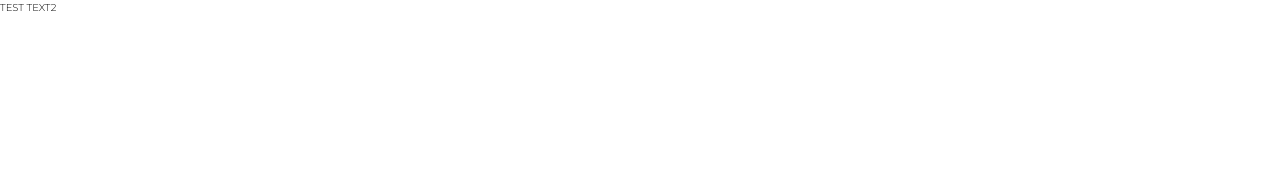
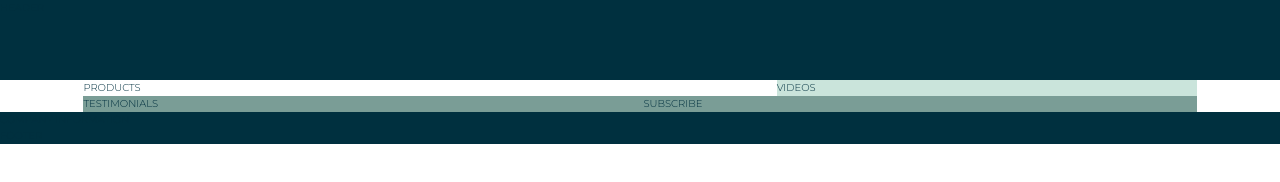
Before and after one commit to ewaldvveen/freeCodeCamp, a website: page 01 - Responsive Web Design/III - Build a Product Landing Page/index.html in a window 1280 px wide. Drawn offline with Linux system fonts and the light colour scheme.

Commit message:
Created the base grid lay-out for the page

```diff
--- a/01 - Responsive Web Design/III - Build a Product Landing Page/index.html
+++ b/01 - Responsive Web Design/III - Build a Product Landing Page/index.html
@@ -14,6 +14,26 @@
         <title>Futsal Webshop</title>
     </head>
     <body class="container">
-        TEST TEXT2
+        <div class="header">
+            HEADER
+        </div>
+        <div class="products">
+            PRODUCTS
+        </div>
+        <div class="videos">
+            VIDEOS
+        </div>
+        <div class="testimonials">
+            TESTIMONIALS
+        </div>
+        <div class="subscription">
+            SUBSCRIBE
+        </div>
+        <div class="company">
+            COMPANY INFORMATION
+        </div>
+        <div class="footer">
+            FOOTER
+        </div>
     </body>
 </html>
--- a/01 - Responsive Web Design/III - Build a Product Landing Page/sass/_base.scss
+++ b/01 - Responsive Web Design/III - Build a Product Landing Page/sass/_base.scss
@@ -1,8 +1,8 @@
 // COLOR VARIABLES
-$color-primary: '#cae4db';
-$color-secondary: '#dcae1d';
-$color-dark: '#00303f';
-$color-light: '#7a9d96';
+$color-primary:#7a9d96;
+$color-secondary: #dcae1d;
+$color-dark: #00303f;
+$color-light: #cae4db;
 
 // FONT VARIABLES
 $font-primary: 'Montserrat', sans-serif;
@@ -28,3 +28,9 @@ body {
     font-weight: 300;
     line-height: 1.6;
 }
+
+.container {
+    display: grid;
+    grid-template-rows: 10vh repeat(3, min-content);
+    grid-template-columns: [full-start] minmax(6rem, 1fr) [center-start] repeat(8, [col-start] minmax(min-content, 14rem) [col-end]) [center-end] minmax(6rem, 1fr) [full-end];
+}
--- /dev/null
+++ b/01 - Responsive Web Design/III - Build a Product Landing Page/sass/_company.scss
@@ -0,0 +1,4 @@
+.company {
+    background-color: $color-dark;
+    grid-column: full-start / full-end;
+}
--- a/01 - Responsive Web Design/III - Build a Product Landing Page/sass/_header.scss
+++ b/01 - Responsive Web Design/III - Build a Product Landing Page/sass/_header.scss
@@ -0,0 +1,4 @@
+.header {
+    background-color: $color-dark;
+    grid-column: full-start / full-end;
+}
--- /dev/null
+++ b/01 - Responsive Web Design/III - Build a Product Landing Page/sass/_products.scss
@@ -0,0 +1,3 @@
+.products {
+    grid-column: center-start / col-end 5;
+}
--- /dev/null
+++ b/01 - Responsive Web Design/III - Build a Product Landing Page/sass/_subscription.scss
@@ -0,0 +1,4 @@
+.subscription {
+    background-color: $color-primary;
+    grid-column: col-start 5 / center-end;
+}
--- /dev/null
+++ b/01 - Responsive Web Design/III - Build a Product Landing Page/sass/_testimonials.scss
@@ -0,0 +1,4 @@
+.testimonials {
+    background-color: $color-primary;
+    grid-column: center-start / col-end 4;
+}
--- /dev/null
+++ b/01 - Responsive Web Design/III - Build a Product Landing Page/sass/_videos.scss
@@ -0,0 +1,4 @@
+.videos {
+    background-color: $color-light;
+    grid-column: col-start 6 / center-end;
+}
--- a/01 - Responsive Web Design/III - Build a Product Landing Page/sass/main.scss
+++ b/01 - Responsive Web Design/III - Build a Product Landing Page/sass/main.scss
@@ -1,6 +1,11 @@
 @import "base";
 @import "typography";
 
+@import "company";
 @import "features";
 @import "footer";
 @import "header";
+@import "products";
+@import "subscription";
+@import "testimonials";
+@import "videos";
```
Also changed, not shown: 01 - Responsive Web Design/III - Build a Product Landing Page/css/style.css.
